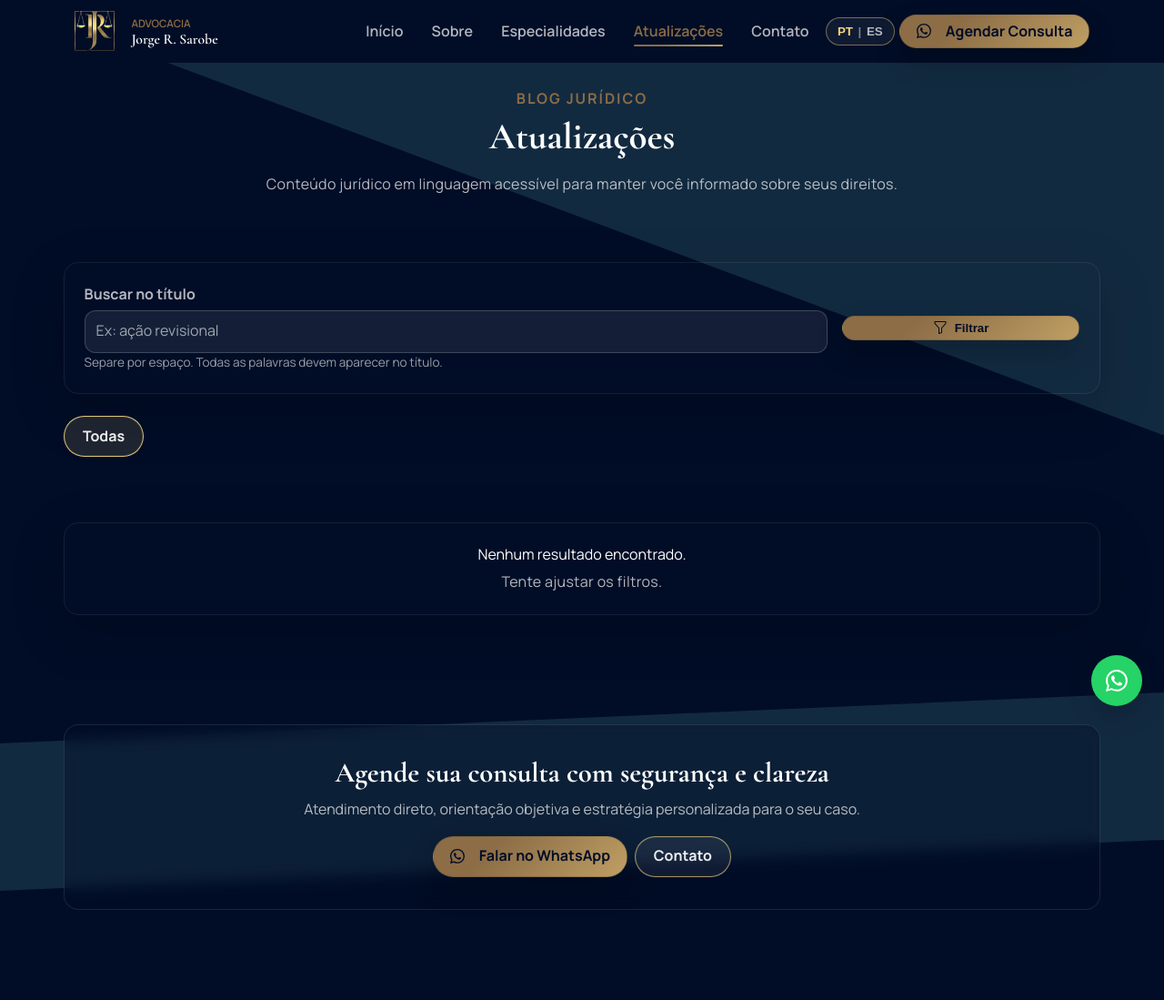
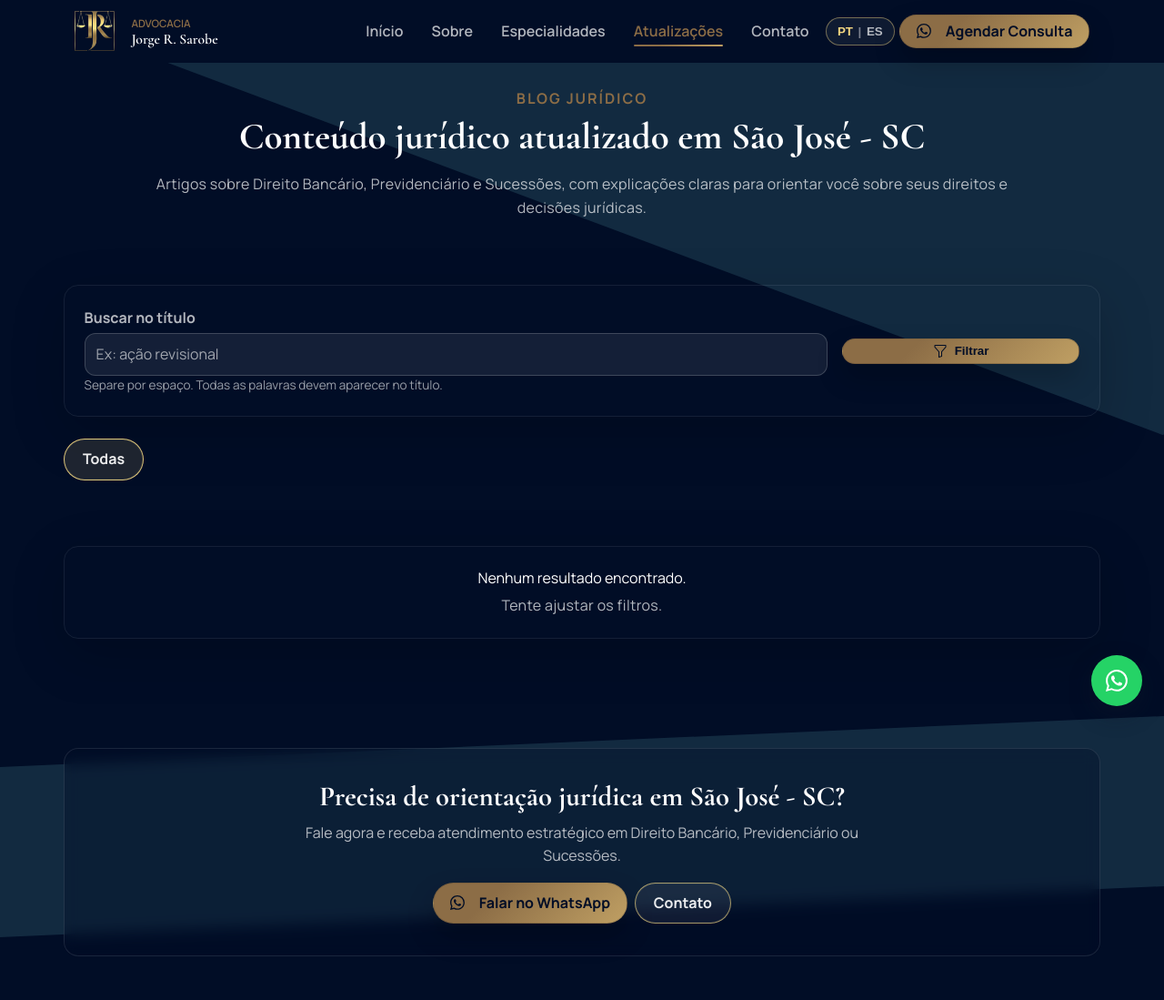
Before and after one commit to advjorgedev-pixel/site_institucional_web, a Django app: page /atualizacoes/ in a window 1280 px wide. Shown: the top 1099 px of the page at 91% size. Run offline with Django 5.2, Linux system fonts and the light colour scheme; data that the repository does not hold is empty; parts of the project's set-up code (start-up, migrations or seed data) failed here and were passed over; some libraries are stand-ins or nearby versions.

Commit message:
ajuste de texto de blog

```diff
--- a/institucional/templates/blog/blog_list.html
+++ b/institucional/templates/blog/blog_list.html
@@ -4,8 +4,8 @@
 {% get_current_language as CURRENT_LANG %}
 
 {% block info %}
-<title></title>
-<meta name="description" content="">
+<title>{% translate "Blog Jurídico em São José SC | Direito Bancário, Previdenciário e Sucessões" %}</title>
+<meta name="description" content="{% translate 'Artigos jurídicos em São José - SC sobre Direito Bancário, Previdenciário e Sucessões. Conteúdo claro para orientar você sobre seus direitos.' %}">
 {% endblock %}
 
 {% block styles %}
@@ -17,9 +17,9 @@
 
 
 {% block content %}
-{% translate "Blog jurídico" as heromintitle %}
-{% translate "Atualizações" as heroTitle %}
-{% translate "Conteúdo jurídico em linguagem acessível para manter você informado sobre seus direitos." as heroText %}
+{% translate "Blog Jurídico" as heromintitle %}
+{% translate "Conteúdo jurídico atualizado em São José - SC" as heroTitle %}
+{% translate "Artigos sobre Direito Bancário, Previdenciário e Sucessões, com explicações claras para orientar você sobre seus direitos e decisões jurídicas." as heroText %}
 {% include 'components/_hero.html' %}
 
 {% if featured_post %}
@@ -34,8 +34,8 @@
 
 
 
-{% translate "Agende sua consulta com segurança e clareza" as ctaTitle %}
-{% translate "Atendimento direto, orientação objetiva e estratégia personalizada para o seu caso." as ctaText %}
+{% translate "Precisa de orientação jurídica em São José - SC?" as ctaTitle %}
+{% translate "Fale agora e receba atendimento estratégico em Direito Bancário, Previdenciário ou Sucessões." as ctaText %}
 {% include "components/_cta_final.html" with ctaTitle=ctaTitle ctaText=ctaText %}
 
 {% endblock %}
```
Also changed, not shown: institucional/templates/blog/components/_cta_final_blog_details.html (+1 -6 lines).
